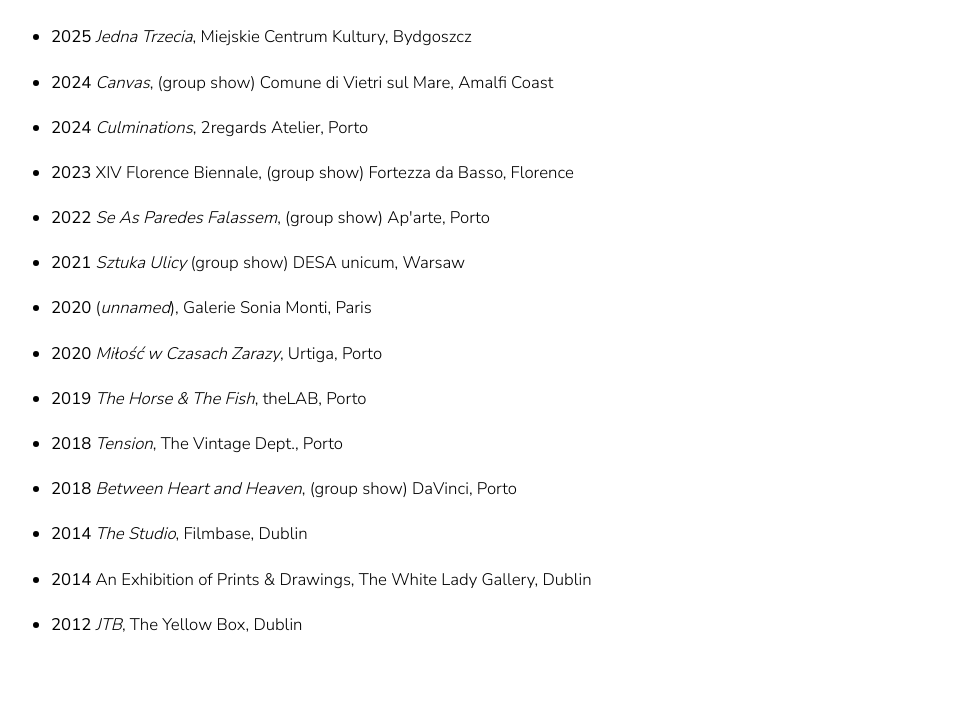
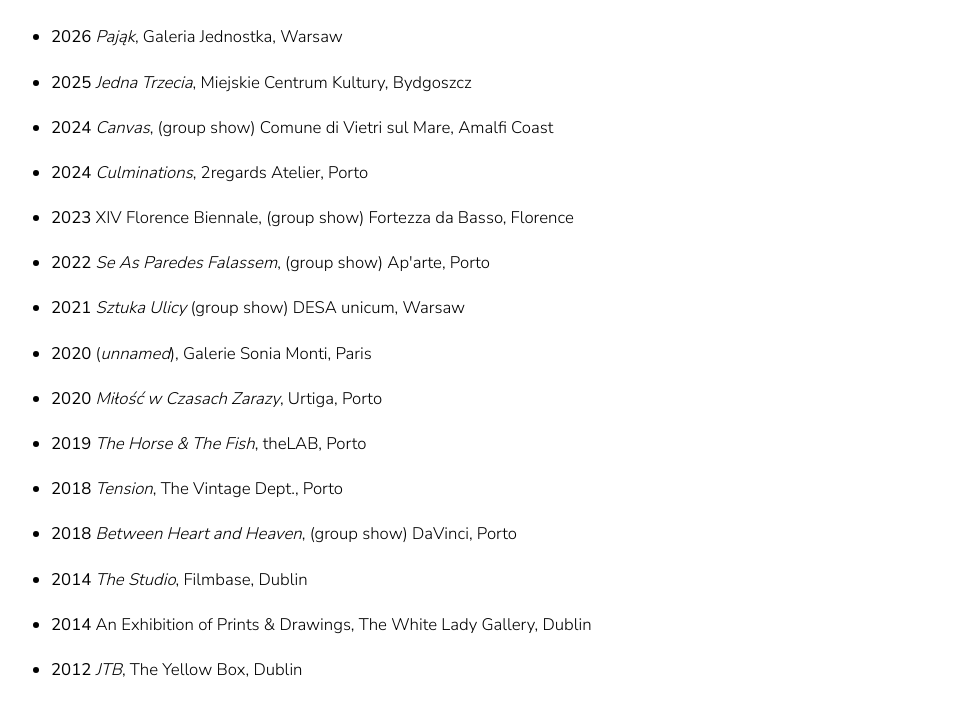
Before and after one commit to WilimGPT/berriblue_site, an Eleventy site: page src/exhibitions.njk in a window 1280 px wide. Shown: the part 394-1100 px from the top of the page, without its empty margins (159-1122 px from the left). Built offline with nearby package versions, Linux system fonts and the light colour scheme; Eleventy itself is replaced by a stand-in of ours; files that its build step writes are made by us from their sources.

Commit message:
update exhibitions list

```diff
--- a/src/exhibitions.njk
+++ b/src/exhibitions.njk
@@ -10,6 +10,7 @@ title: Exhibitions | BerriBlue
     <h1 class="exhibitions-heading">Exhibitions</h1>
 
     <ul class="exhibitions-list">
+      <li><span class="ex-year">2026</span> <em>Pająk</em>, Galeria Jednostka, Warsaw</li>
       <li><span class="ex-year">2025</span> <em>Jedna Trzecia</em>, Miejskie Centrum Kultury, Bydgoszcz</li>
       <li><span class="ex-year">2024</span> <em>Canvas</em>, (group show) Comune di Vietri sul Mare, Amalfi Coast</li>
       <li><span class="ex-year">2024</span> <em>Culminations</em>, 2regards Atelier, Porto</li>
```
